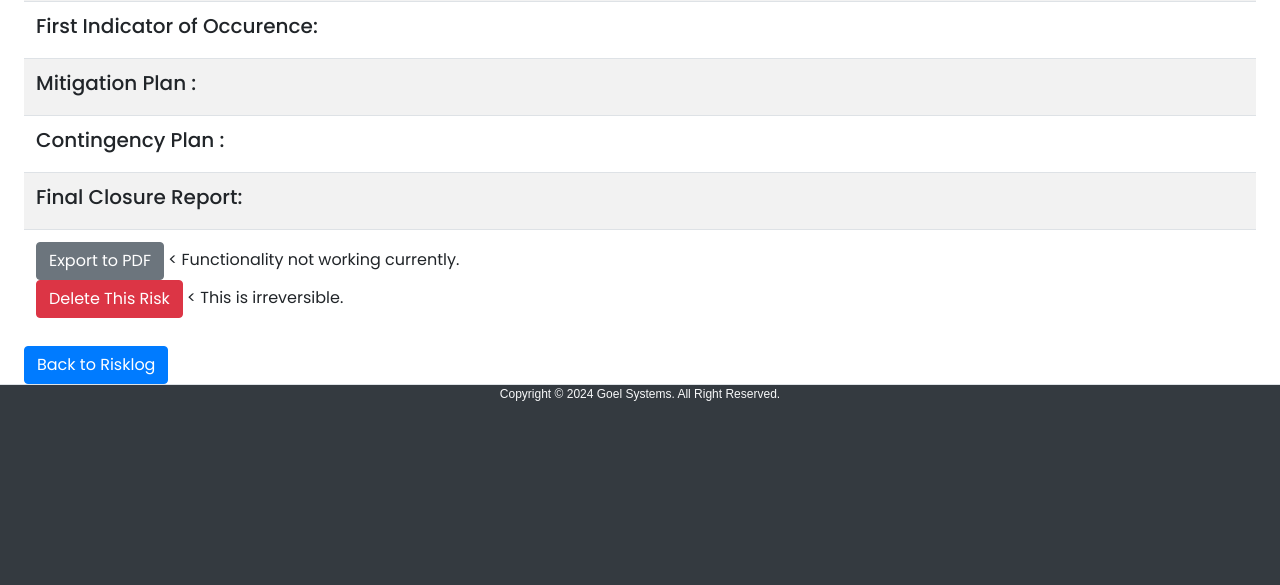
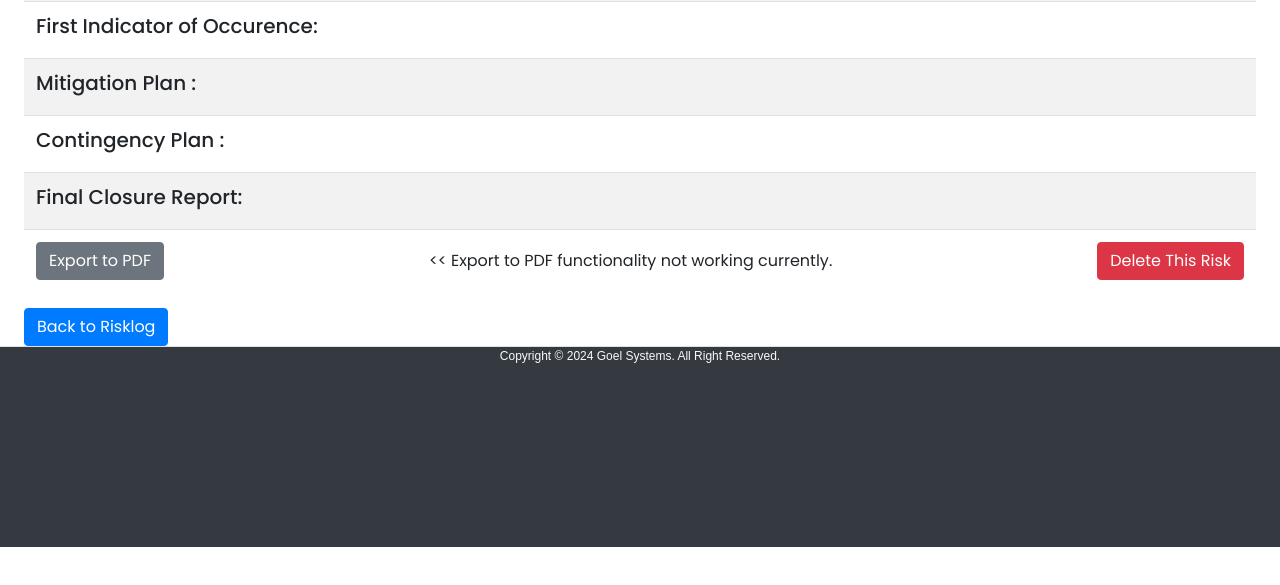
Before and after one commit to goelsys/forestall, a Django app: template templates/risk.html in a window 1280 px wide. Shown: the part 492-1077 px from the top of the page. After the commit the page ends 1039 px from the top, so only its background shows below. Run offline with Django 3.2, Linux system fonts and the light colour scheme; the template is opened without the code that fills it, so the values that code supplies are empty; some libraries are stand-ins or nearby versions.

Commit message:
risk report

```diff
--- a/templates/risk.html
+++ b/templates/risk.html
@@ -111,10 +111,12 @@
         </tr>
         <tr>
             <td colspan="2">
-                <a href="{% url 'export_pdf' project_id risk.id %}" class="btn btn-secondary">Export to PDF</a>
-                &lt; Functionality not working currently. <br>
-                <a href="{% url 'delete_risk' project_id risk.id %}" class="btn btn-danger">Delete This Risk</a> &lt;
-                This is irreversible.
+                <div class="d-flex justify-content-between align-items-center">
+
+                    <a href="{% url 'export_pdf' project_id risk.id %}" class="btn btn-secondary">Export to PDF</a>
+                    &lt;&lt; Export to PDF functionality not working currently. <br>
+                    <a href="{% url 'delete_risk' project_id risk.id %}" class="btn btn-danger">Delete This Risk</a>
+                </div>
             </td>
         </tr>
     </table>
```
